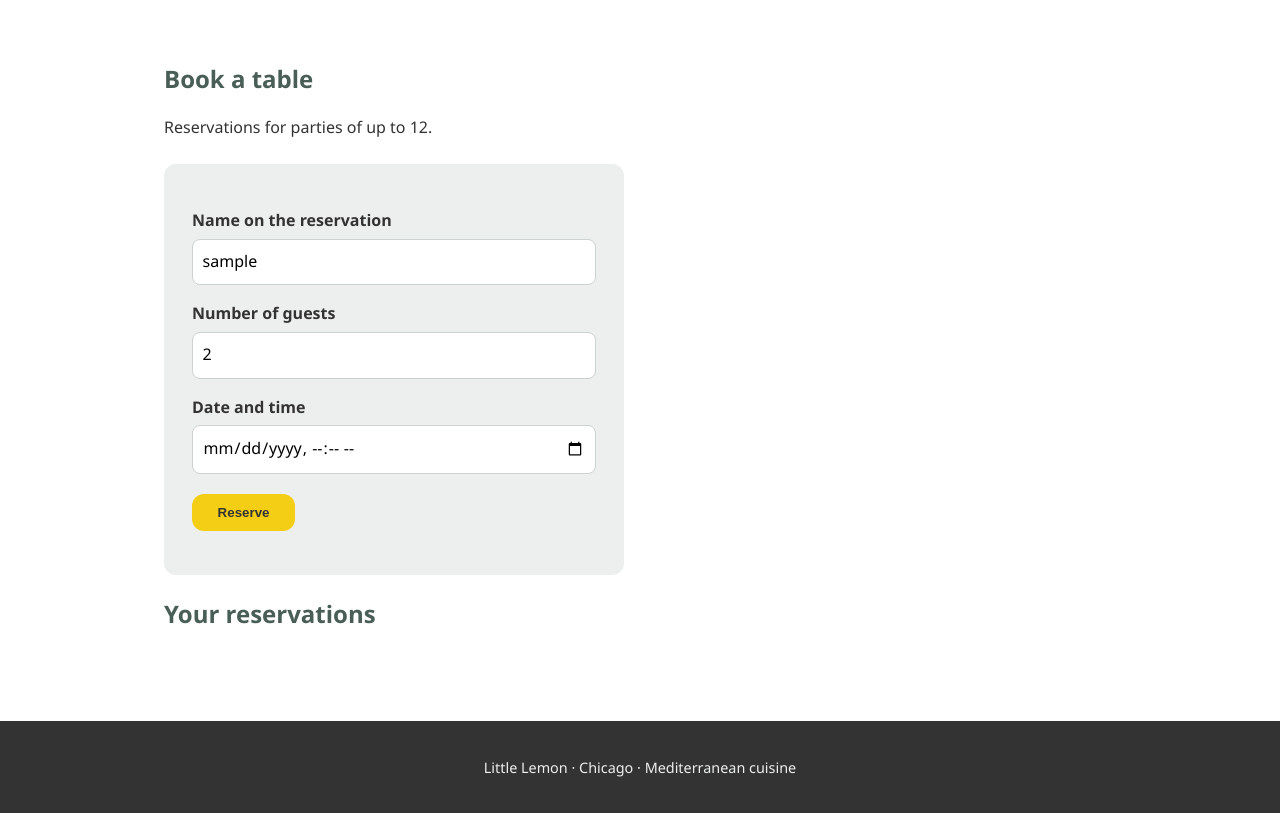
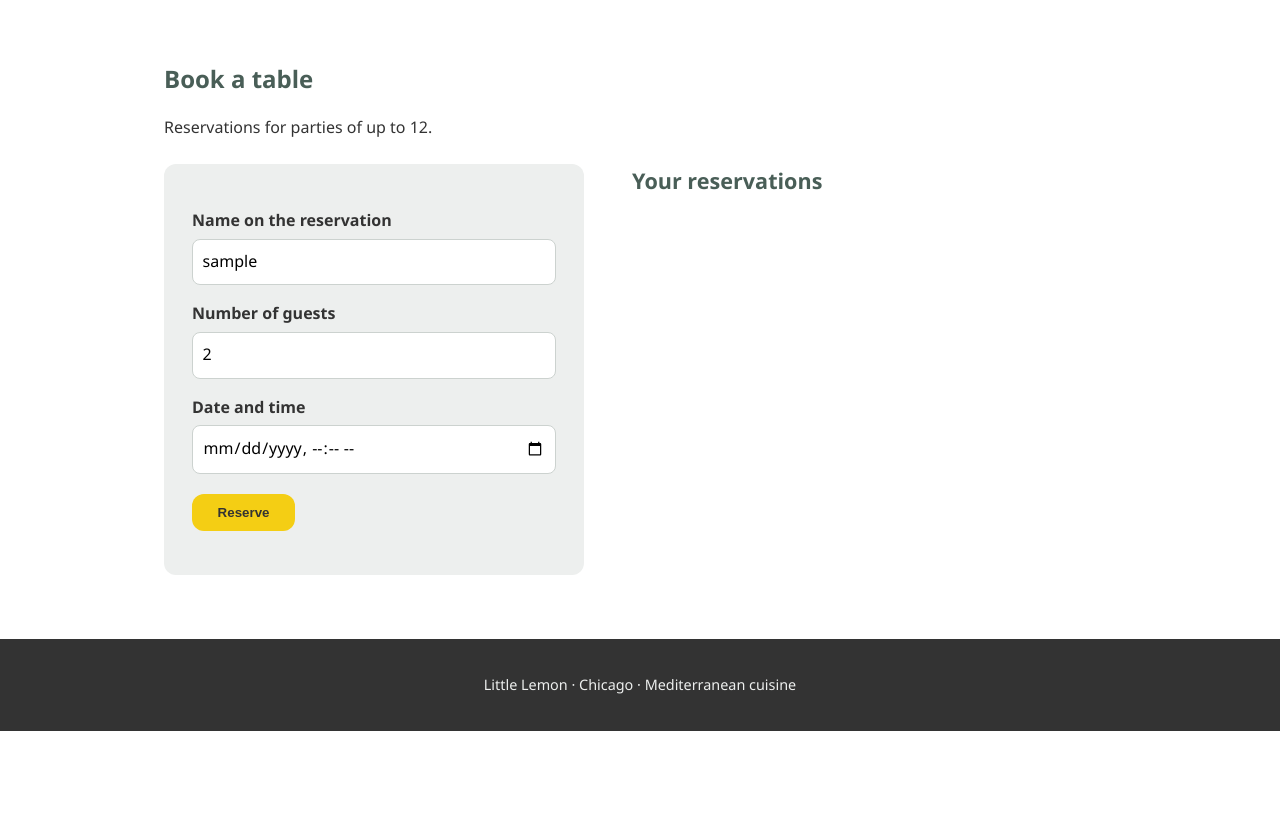
Before and after one commit to mukeremshifa/little-lemon-api, a Django app: page /book/ in a window 1280 px wide. Shown: the part 65-878 px from the top of the page. After the commit the page ends 796 px from the top, so only its background shows below. Run offline with Django 5.2, Linux system fonts and the light colour scheme; the visitor is signed in with stand-in values (Sample User, id 1); data that the repository does not hold is empty.

Commit message:
Lay out the booking form beside the reservation list
On wide screens the form sat in a 460px column with the reservation list
pushed below it, leaving half the viewport empty and the list below the
fold. Put the two side by side in a grid above 800px, stacking on narrow
screens.

```diff
--- a/static/css/style.css
+++ b/static/css/style.css
@@ -153,6 +153,22 @@ main {
 .empty { color: #6b6b6b; padding: 1rem 0; }
 
 /* ------------------------------------------------------------------ forms */
+/* Booking page: form beside the reservation list on wide screens. */
+.book-layout {
+  display: grid;
+  grid-template-columns: minmax(300px, 420px) 1fr;
+  gap: clamp(1.5rem, 4vw, 3rem);
+  align-items: start;
+}
+
+.reservations h2 {
+  margin: 0 0 0.75rem;
+  color: var(--green);
+  font-size: 1.35rem;
+}
+
+.reservations .menu-item:first-child { border-top: 1px solid var(--cloud); }
+
 .form-card {
   background: var(--cloud);
   border-radius: var(--radius);
@@ -189,6 +205,10 @@ main {
   font-size: 0.9rem;
 }
 
+@media (max-width: 800px) {
+  .book-layout { grid-template-columns: 1fr; }
+}
+
 @media (max-width: 720px) {
   .hero { grid-template-columns: 1fr; padding: 1.75rem; }
   .hero h1 { font-size: 2rem; }
--- a/templates/book.html
+++ b/templates/book.html
@@ -9,6 +9,7 @@
 </section>
 
 {% if user.is_authenticated %}
+  <div class="book-layout">
     <form id="booking-form" class="form-card">
       {% csrf_token %}
       <label for="name">Name on the reservation</label>
@@ -24,10 +25,11 @@
       <p id="booking-status" class="status" role="status"></p>
     </form>
 
-  <section class="page-head">
+    <section class="reservations">
       <h2>Your reservations</h2>
+      <ul id="booking-list" class="menu-list"></ul>
     </section>
-  <ul id="booking-list" class="menu-list"></ul>
+  </div>
 
   <script>
     const form = document.getElementById("booking-form");
```
Lines whose indentation alone changed are shown as unchanged.
